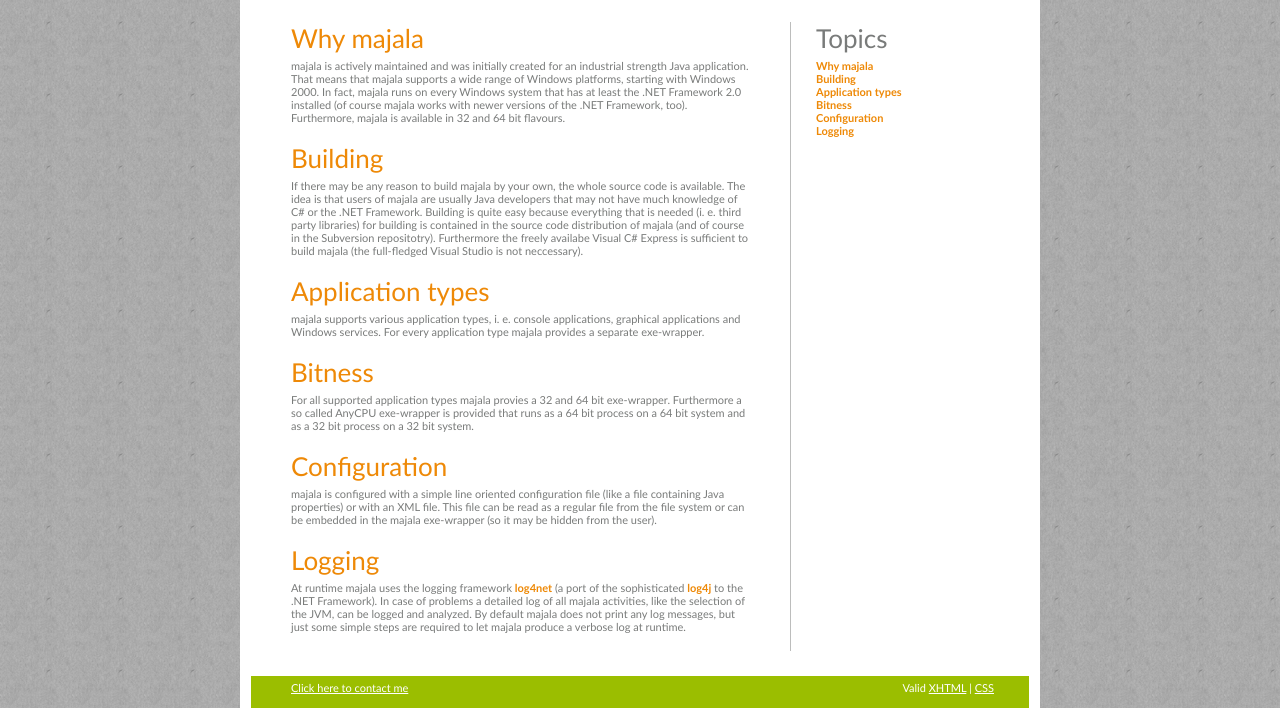
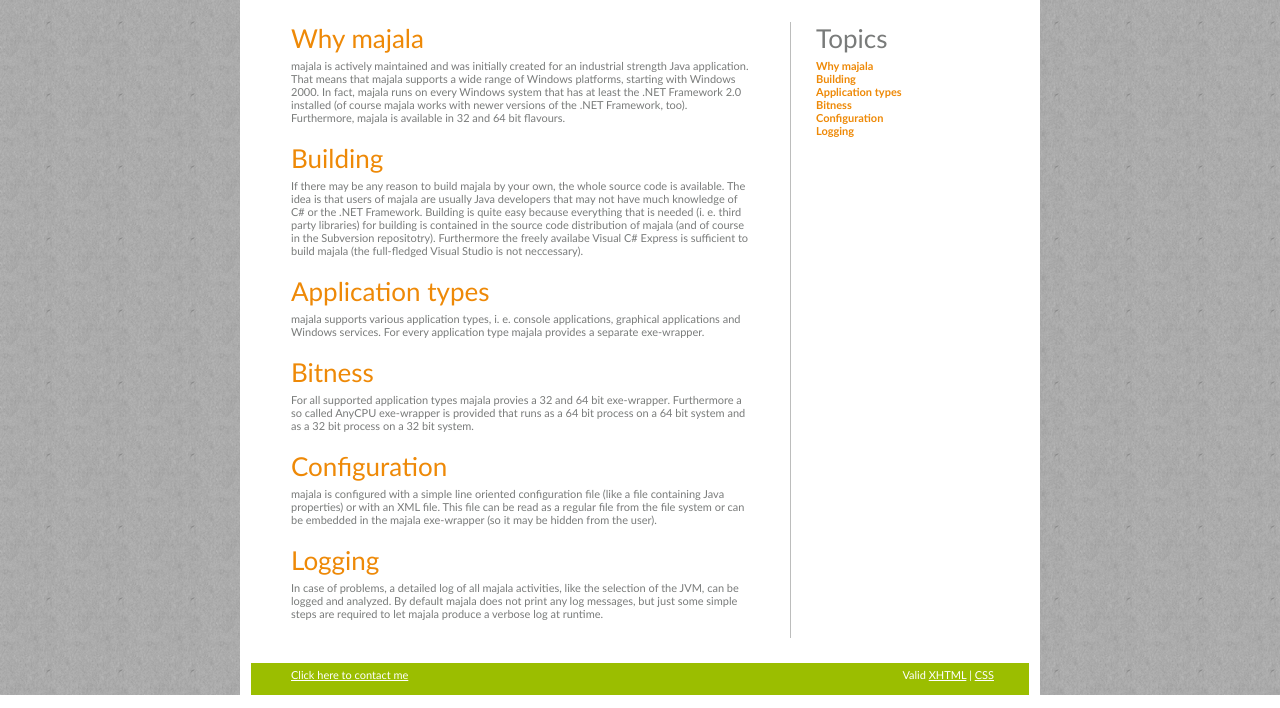
Before and after one commit to michaelknigge/majala, a plain HTML site: page web/about.html in a window 1280 px wide. Shown: the part 231-939 px from the top of the page. Drawn offline with Linux system fonts and the light colour scheme.

Commit message:
majala will use a self written logging framework and not log4net.

```diff
--- a/web/about.html
+++ b/web/about.html
@@ -76,9 +76,7 @@
         <br />
         <h2 id="logging">Logging</h2>
         <p>
-          At runtime majala uses the logging framework <a href="http://logging.apache.org/log4net">log4net</a>
-          (a port of the sophisticated <a href="http://logging.apache.org/log4j">log4j</a>
-          to the .NET Framework). In case of problems a detailed log of all majala
+          In case of problems, a detailed log of all majala
           activities, like the selection of the JVM, can be logged and analyzed.
           By default majala does not print any log messages, but just some
           simple steps are required to let majala produce a verbose log at runtime.
```
